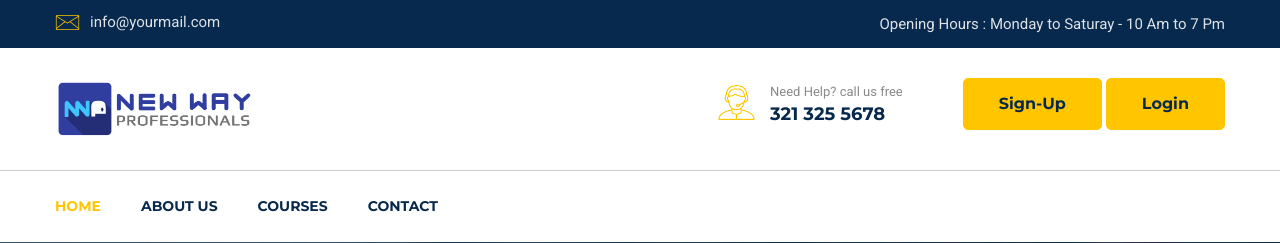
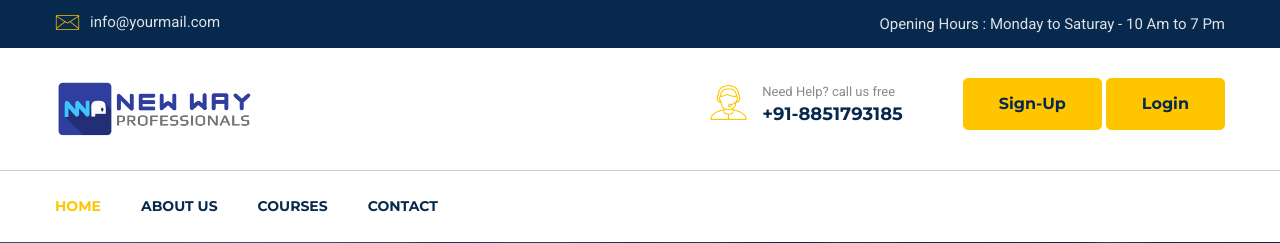
Before and after one commit to mayanksingh2233/info-newway, a Django app: page /contact in a window 1280 px wide. Shown: the top 243 px of the page. Run offline with Django 3.2, Linux system fonts and the light colour scheme; some libraries are stand-ins or nearby versions.

Commit message:
front complete

```diff
--- a/templates/contact.html
+++ b/templates/contact.html
@@ -108,7 +108,7 @@
                                 </div>
                                 <div class="cont">
                                     <p>Need Help? call us free</p>
-                                    <span>321 325 5678</span>
+                                    <span>+91-8851793185</span>
                                 </div>
                             </div>
                             <div class="button float-left">
```
